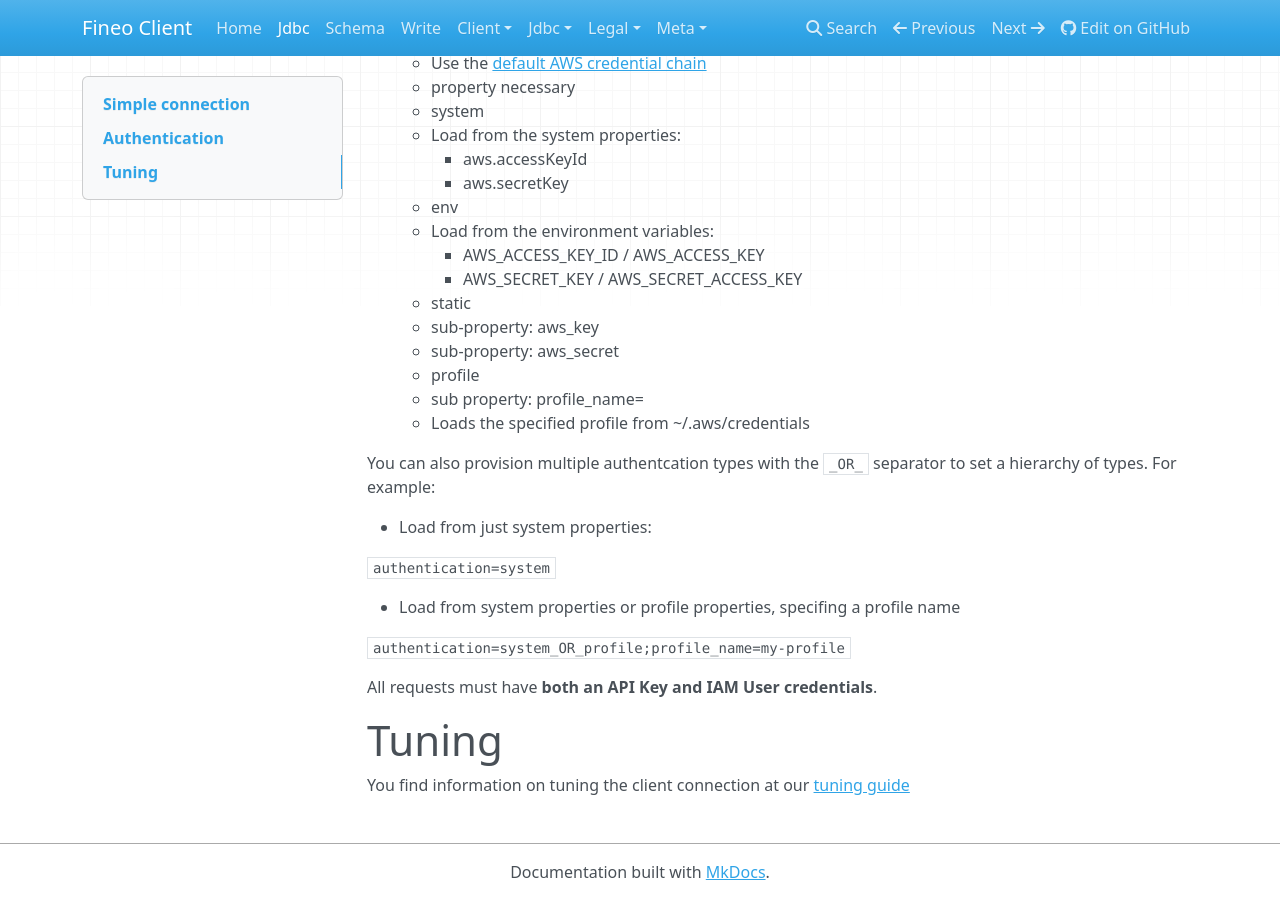
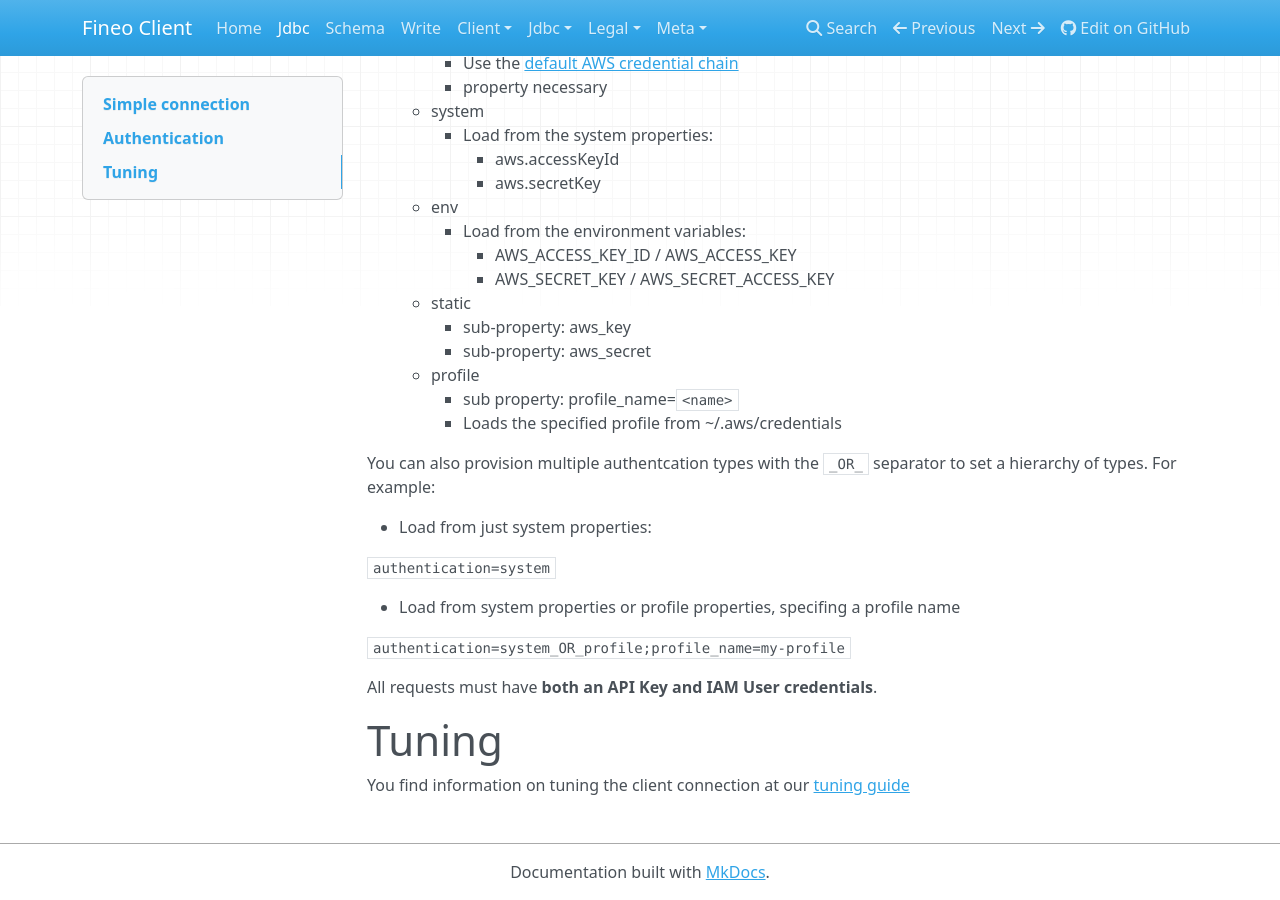
Before and after one commit to fineoio/fineo-client, an MkDocs documentation site: the page built from docs/Jdbc.md, in a window 1280 px wide and 900 px high, scrolled down 1242 px. Built offline with MkDocs 1.6.1, drawn with Linux system fonts in a browser that asks for light colours; nearby versions of some CDN libraries.

Commit message:
[doc] maybe this jdbc auth formatting

````diff
--- a/docs/Jdbc.md
+++ b/docs/Jdbc.md
@@ -64,22 +64,22 @@
   * property: ```authentication```
   * Options:
     * DEFAULT
-      - Use the [default AWS credential chain]
-      - property necessary
+        - Use the [default AWS credential chain]
+        - property necessary
     * system
-      * Load from the system properties:
-        * aws.accessKeyId
-        * aws.secretKey
+        - Load from the system properties:
+            - aws.accessKeyId
+            - aws.secretKey
     * env
-      - Load from the environment variables:
-        - AWS_ACCESS_KEY_ID / AWS_ACCESS_KEY
-        - AWS_SECRET_KEY / AWS_SECRET_ACCESS_KEY
+        - Load from the environment variables:
+            - AWS_ACCESS_KEY_ID / AWS_ACCESS_KEY
+            - AWS_SECRET_KEY / AWS_SECRET_ACCESS_KEY
     * static
-      - sub-property: aws_key
-      - sub-property: aws_secret
+        - sub-property: aws_key
+        - sub-property: aws_secret
     * profile
-      - sub property: profile_name=<name>
-      - Loads the specified profile from ~/.aws/credentials
+        - sub property: profile_name=```<name>```
+        - Loads the specified profile from ~/.aws/credentials
 
 You can also provision multiple authentcation types with the ```_OR_``` separator to set a
 hierarchy of types. For example:
````
